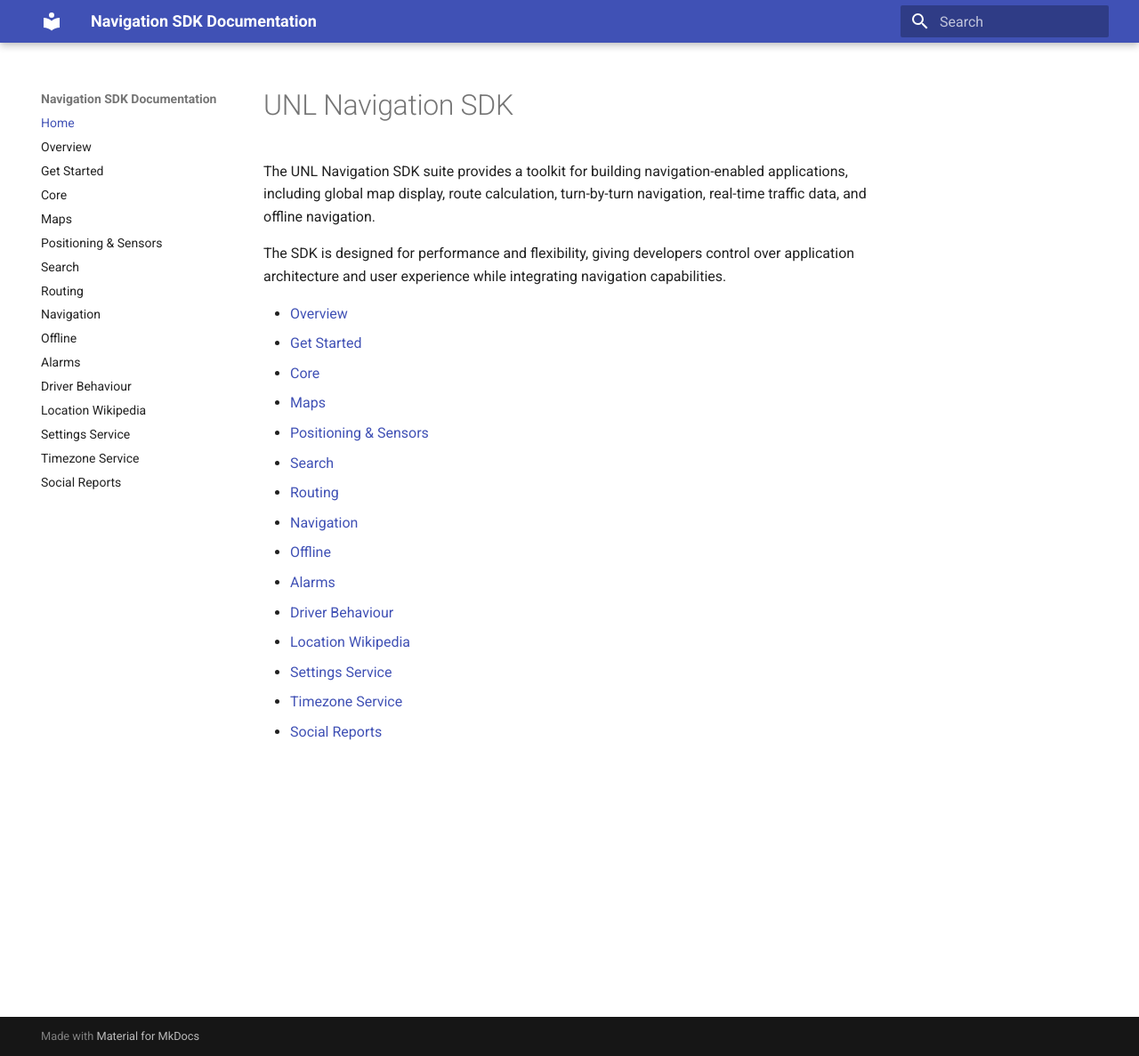
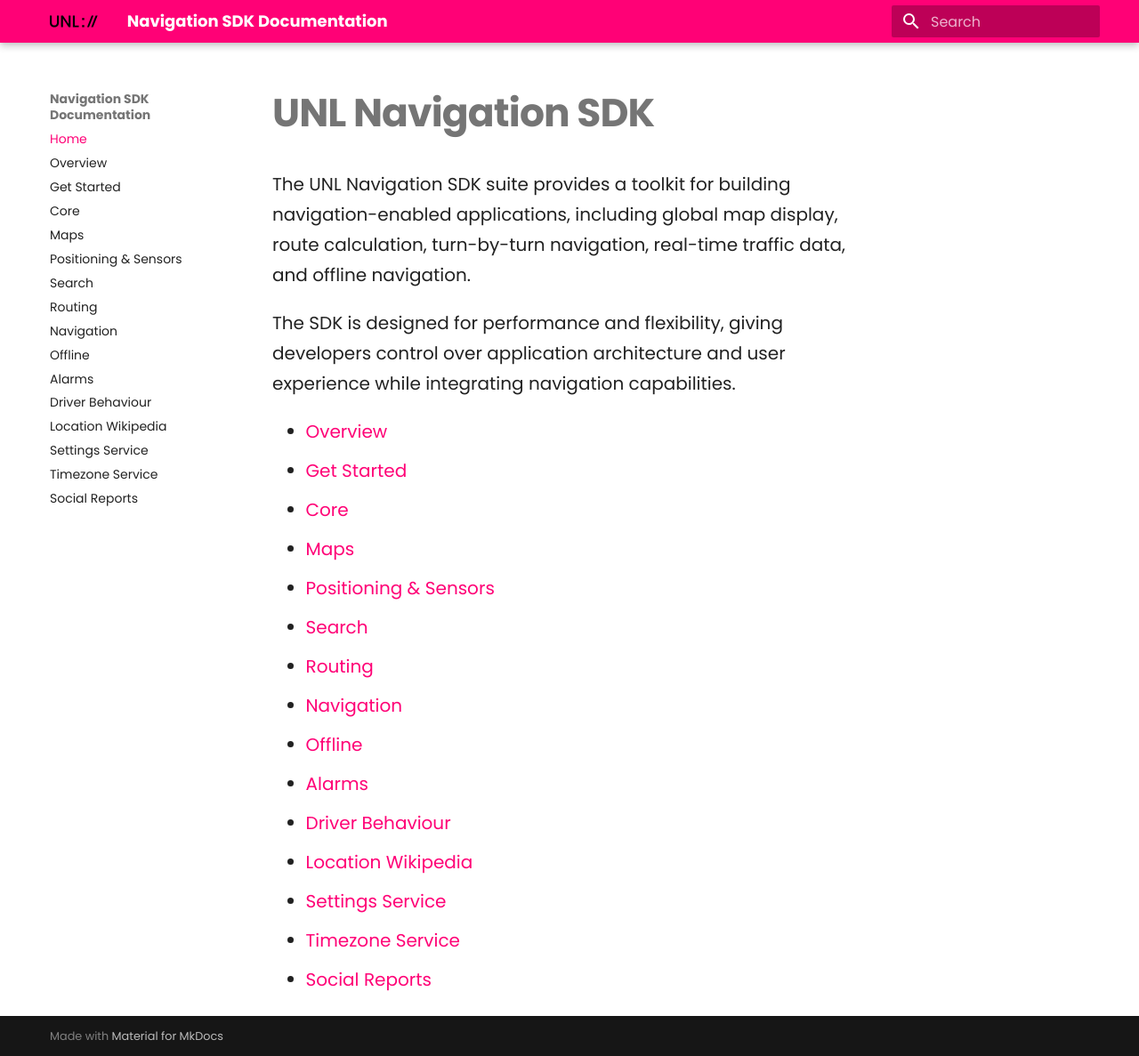
Before and after one commit to u-n-l/navigation-sdk, an MkDocs documentation site: the page built from docs/index.md, in a window 1280 px wide and 1187 px high. Shown: the whole window at 89% size. Built offline with MkDocs 1.6.1 and Material for MkDocs 9.7.7, drawn with Linux system fonts in a browser that asks for light colours.

Commit message:
Update mkdocs.yml

```diff
--- a/mkdocs.yml
+++ b/mkdocs.yml
@@ -3,12 +3,20 @@
 
 theme:
   name: material
+  logo: assets/UNL logo.svg
+  favicon: assets/favicon.png
+  font:
+    text: Poppins
+    code: JetBrains Mono
   features:
     - navigation.sections
     - navigation.expand
     - navigation.top
     - search.suggest
     - search.highlight
+
+extra_css:
+  - styles/extra.css
 
 plugins:
   - search
```
